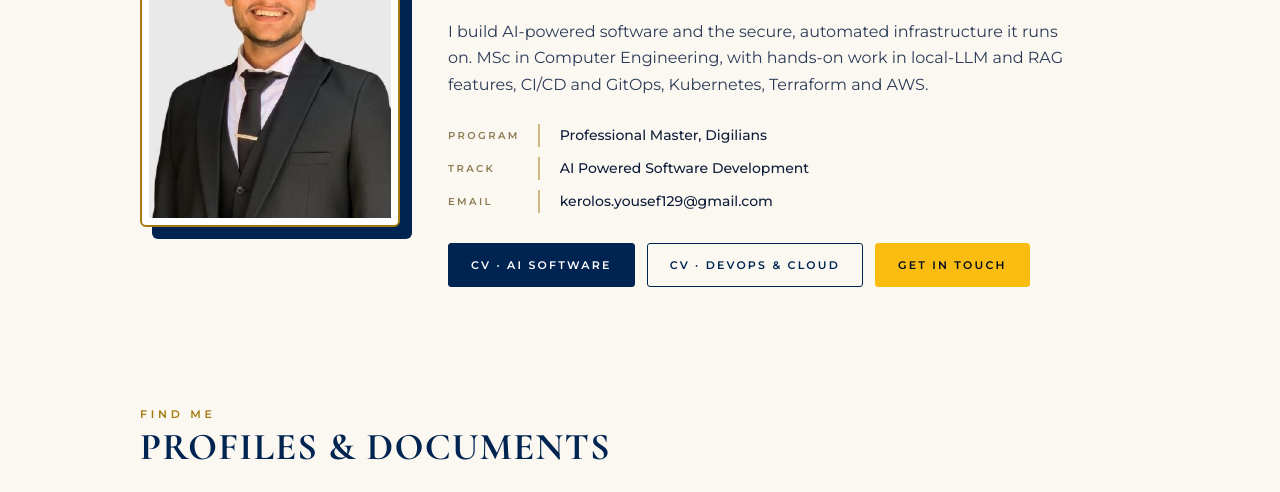
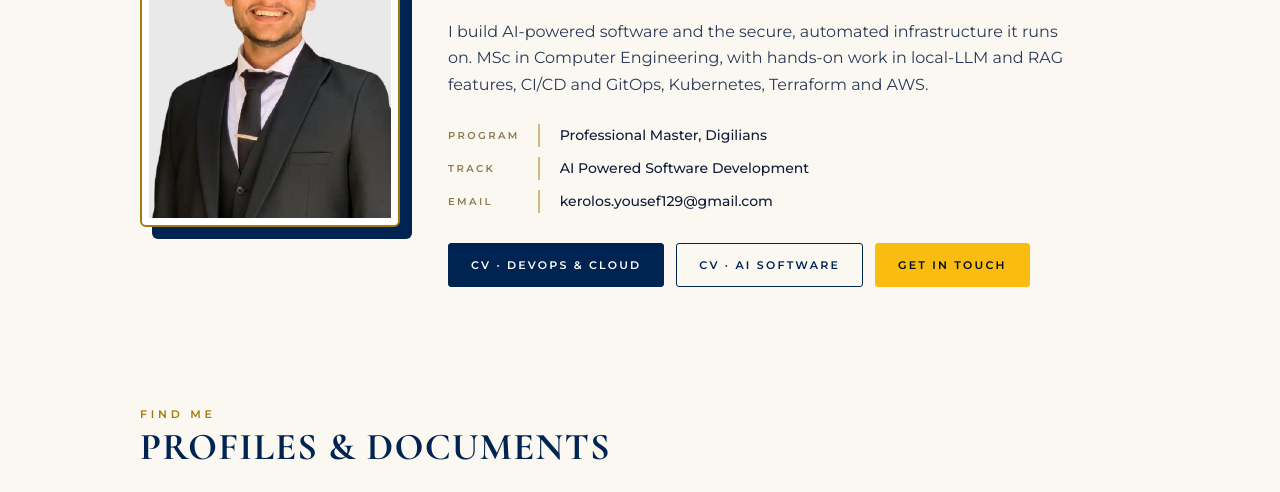
Before and after one commit to Kerolos129Yousef/Kerolos129Yousef.github.io, a plain HTML site: page index.html in a window 1280 px wide. Shown: the part 298-790 px from the top of the page. Drawn offline with nearby package versions, Linux system fonts and the light colour scheme.

Commit message:
Show DevOps & Cloud CV button first
Co-Authored-By: Claude Sonnet 5.5 <noreply@anthropic.com>
Claude-Session: https://claude.ai/code/session_01KGdo4UPNbgh1DJbgnxydxL

```diff
--- a/index.html
+++ b/index.html
@@ -244,8 +244,8 @@ nav ul a:hover::after{transform:scaleX(1)}
         <dt>Email</dt><dd>kerolos.yousef129@gmail.com</dd>
       </dl>
       <div class="cta">
-        <a class="btn solid" href="cv-ai.pdf?v=2" target="_blank" rel="noopener">CV · AI Software</a>
-        <a class="btn" href="cv-devops.pdf?v=2" target="_blank" rel="noopener">CV · DevOps &amp; Cloud</a>
+        <a class="btn solid" href="cv-devops.pdf?v=2" target="_blank" rel="noopener">CV · DevOps &amp; Cloud</a>
+        <a class="btn" href="cv-ai.pdf?v=2" target="_blank" rel="noopener">CV · AI Software</a>
         <a class="btn gold" href="#contact">Get in touch</a>
       </div>
     </div>
@@ -257,8 +257,8 @@ nav ul a:hover::after{transform:scaleX(1)}
     <div class="links">
       <a class="link" href="https://github.com/Kerolos129Yousef" target="_blank" rel="noopener"><small>Code</small><strong>GitHub</strong><span>Repositories, pipelines and GitOps manifests.</span><span class="go">Open profile →</span><i class="lico" aria-hidden="true"><svg viewBox="0 0 24 24" class="brand"><path d="M12 .297c-6.63 0-12 5.373-12 12 0 5.303 3.438 9.8 8.205 11.385.6.113.82-.258.82-.577 0-.285-.01-1.04-.015-2.04-3.338.724-4.042-1.61-4.042-1.61C4.422 18.07 3.633 17.7 3.633 17.7c-1.087-.744.084-.729.084-.729 1.205.084 1.838 1.236 1.838 1.236 1.07 1.835 2.809 1.305 3.495.998.108-.776.417-1.305.76-1.605-2.665-.3-5.466-1.332-5.466-5.93 0-1.31.465-2.38 1.235-3.22-.135-.303-.54-1.523.105-3.176 0 0 1.005-.322 3.3 1.23.96-.267 1.98-.399 3-.405 1.02.006 2.04.138 3 .405 2.28-1.552 3.285-1.23 3.285-1.23.645 1.653.24 2.873.12 3.176.765.84 1.23 1.91 1.23 3.22 0 4.61-2.805 5.625-5.475 5.92.42.36.81 1.096.81 2.22 0 1.606-.015 2.896-.015 3.286 0 .315.21.69.825.57C20.565 22.092 24 17.592 24 12.297c0-6.627-5.373-12-12-12"/></svg></i></a>
       <a class="link" href="https://www.linkedin.com/in/kerolos-yousef129" target="_blank" rel="noopener"><small>Network</small><strong>LinkedIn</strong><span>Experience, education and recommendations.</span><span class="go">Open profile →</span><i class="lico" aria-hidden="true"><svg viewBox="0 0 24 24" class="brand"><path d="M20.447 20.452h-3.554v-5.569c0-1.328-.027-3.037-1.852-3.037-1.853 0-2.136 1.445-2.136 2.939v5.667H9.351V9h3.414v1.561h.046c.477-.9 1.637-1.85 3.37-1.85 3.601 0 4.267 2.37 4.267 5.455v6.286zM5.337 7.433c-1.144 0-2.063-.926-2.063-2.065 0-1.138.92-2.063 2.063-2.063 1.14 0 2.064.925 2.064 2.063 0 1.139-.925 2.065-2.064 2.065zm1.782 13.019H3.555V9h3.564v11.452zM22.225 0H1.771C.792 0 0 .774 0 1.729v20.542C0 23.227.792 24 1.771 24h20.451C23.2 24 24 23.227 24 22.271V1.729C24 .774 23.2 0 22.222 0h.003z"/></svg></i></a>
+      <a class="link" href="cv-devops.pdf?v=2" target="_blank" rel="noopener"><small>Document</small><strong>CV · DevOps &amp; Cloud</strong><span>CI/CD, GitOps, Kubernetes, Terraform, AWS.</span><span class="go">Open PDF →</span><i class="lico" aria-hidden="true"><svg viewBox="0 0 24 24"><path d="M14 3H7a2 2 0 0 0-2 2v14a2 2 0 0 0 2 2h10a2 2 0 0 0 2-2V8Z"/><path d="M14 3v5h5M9 13h6M9 17h6"/></svg></i></a>
       <a class="link" href="cv-ai.pdf?v=2" target="_blank" rel="noopener"><small>Document</small><strong>CV · AI Software</strong><span>LLM / RAG applications, ML systems, backend.</span><span class="go">Open PDF →</span><i class="lico" aria-hidden="true"><svg viewBox="0 0 24 24"><path d="M14 3H7a2 2 0 0 0-2 2v14a2 2 0 0 0 2 2h10a2 2 0 0 0 2-2V8Z"/><path d="M14 3v5h5M9 13h6M9 17h6"/></svg></i></a>
-      <a class="link" href="cv-devops.pdf?v=2" target="_blank" rel="noopener"><small>Document</small><strong>CV · DevOps &amp; Cloud</strong><span>CI/CD, GitOps, Kubernetes, Terraform, AWS.</span><span class="go">Open PDF →</span><i class="lico" aria-hidden="true"><svg viewBox="0 0 24 24"><path d="M14 3H7a2 2 0 0 0-2 2v14a2 2 0 0 0 2 2h10a2 2 0 0 0 2-2V8Z"/><path d="M14 3v5h5M9 13h6M9 17h6"/></svg></i></a>
     </div>
   </section>
 
```
